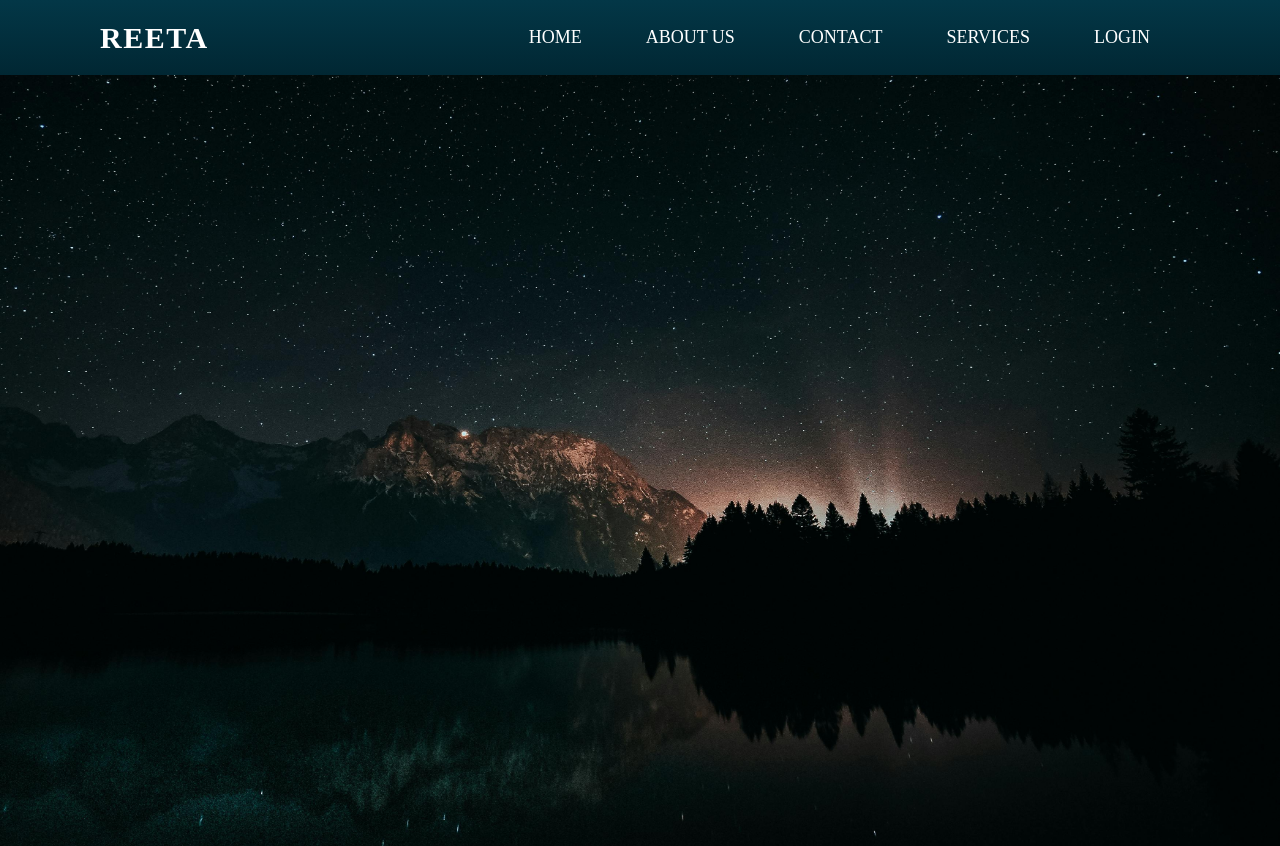
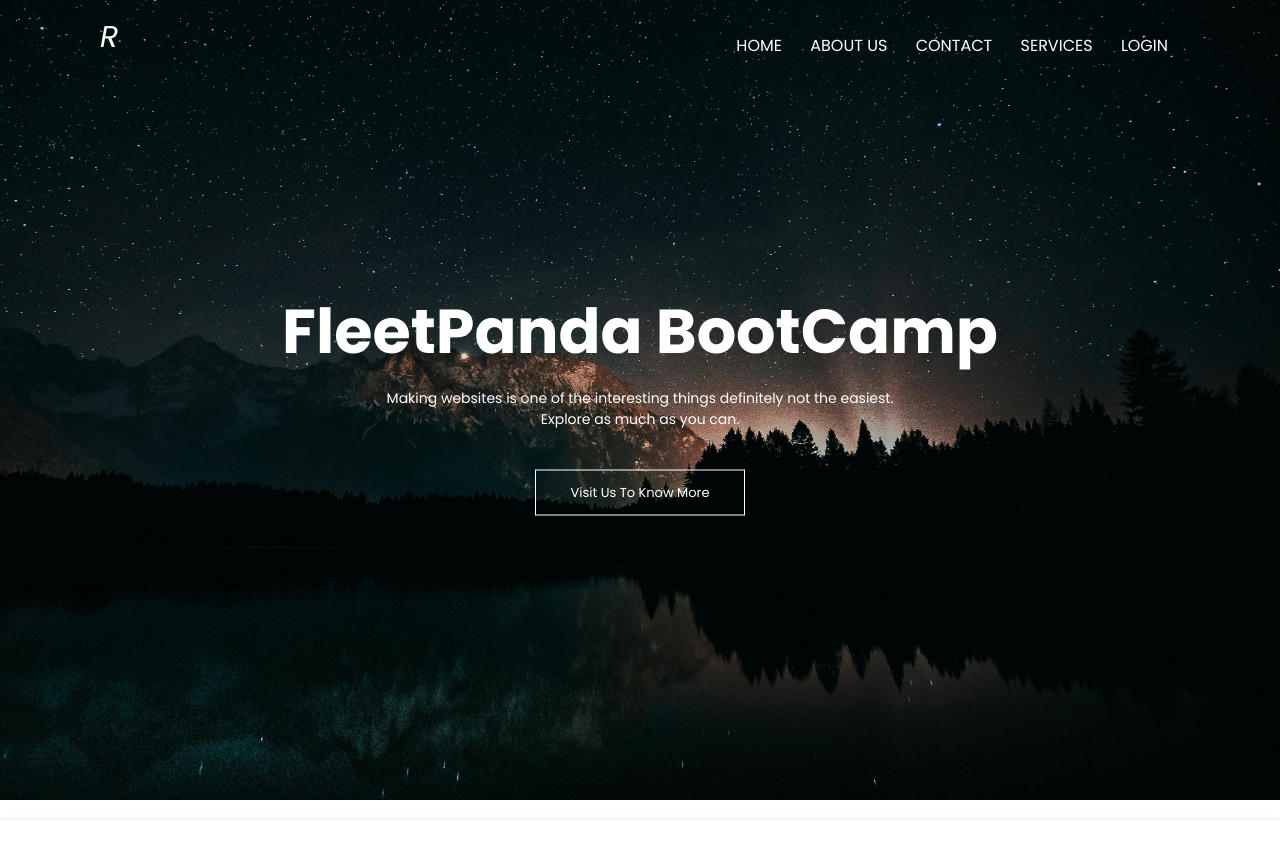
Before and after one commit to Riittaaa/FleetpandaBootcamp, a plain HTML site: page index.html in a window 1280 px wide. Shown: the top 846 px of the page. Drawn offline with Linux system fonts and the light colour scheme.

Commit message:
CSS changes

```diff
--- a/css/login.css
+++ b/css/login.css
@@ -2,6 +2,7 @@
   margin: 0;
   padding: 0;
   box-sizing: border-box;
+  font-family: "Poppins", sans-serif;
 }
 
 body {
@@ -56,7 +57,7 @@ body {
 
 .container input[type="submit"] {
   border-radius: 5px;
-  background-color: rgb(60, 156, 235);
+  background-color: #012733;
   color: white;
   width: 100%;
   padding: 15px;
--- a/css/post.css
+++ b/css/post.css
@@ -2,6 +2,7 @@
   margin: 0;
   padding: 0;
   box-sizing: border-box;
+  font-family: "Poppins", sans-serif;
 }
 
 body {
@@ -19,7 +20,7 @@ body {
   padding: 20px;
   border: 1px solid #ccc;
   box-shadow: rgba(99, 99, 99, 0.2) 0px 2px 8px 0px;
-  background-color: #ff7300;
+  background-color: #185568;
   color: white;
   margin: 100px auto;
   /* display: flex;
@@ -65,3 +66,13 @@ nav li a {
 nav li a:hover {
   color: #ff8c69;
 }
+
+#post-title {
+  text-transform: capitalize;
+  text-align: center;
+  margin: 30px;
+}
+
+#post-body {
+  margin: 20px;
+}
--- a/css/posts.css
+++ b/css/posts.css
@@ -1,6 +1,8 @@
 * {
   margin: 0;
   padding: 0;
+  box-sizing: border-box;
+  font-family: "Poppins", sans-serif;
 }
 
 * {
@@ -80,12 +82,16 @@ p {
   font-family: sans-serif;
 }
 
+button {
+  padding: 10px 6px;
+  border-radius: 12px;
+}
 #read {
   margin: 30px;
   text-align: center;
   background-color: #012733;
   color: white;
-  padding-left: 40px 0;
+  font-size: 15px;
 }
 
 h1 {
--- a/css/signup.css
+++ b/css/signup.css
@@ -2,6 +2,7 @@
   margin: 0;
   padding: 0;
   box-sizing: border-box;
+  font-family: "Poppins", sans-serif;
 }
 
 body {
@@ -56,7 +57,9 @@ body {
 
 .container input[type="submit"] {
   border-radius: 5px;
-  background-color: rgb(60, 156, 235);
+  background-color: #012733;
+
+  /* background-color: rgb(60, 156, 235); */
   color: white;
   width: 100%;
   padding: 15px;
--- a/css/style.css
+++ b/css/style.css
@@ -2,6 +2,7 @@
   margin: 0;
   padding: 0;
   box-sizing: border-box;
+  font-family: "Poppins", sans-serif;
 }
 
 body {
@@ -10,17 +11,27 @@ body {
   min-height: 100vh;
 }
 
+.header {
+  min-height: 100vh;
+  width: 100%;
+  background-image: url(../images/view1.jpg);
+  background-position: center;
+  background-size: cover;
+  position: relative;
+}
+
 nav {
   width: 100%;
   height: 75px;
   line-height: 75px;
   padding: 0 100px;
-  background-image: linear-gradient(#033747, #012733);
+  /* background-image: linear-gradient(#033747, #012733); */
 }
 
 nav .logo p {
   font-size: 30px;
-  font-weight: bold;
+  /* font-weight: bold; */
+  font-style: italic;
   float: left;
   color: white;
   text-transform: uppercase;
@@ -28,7 +39,78 @@ nav .logo p {
   cursor: pointer;
 }
 
-nav ul {
+nav {
+  flex: 1;
+  text-align: right;
+}
+
+nav ul li {
+  list-style: none;
+  display: inline-block;
+  padding: 8px 12px;
+  position: relative;
+}
+
+nav ul li a {
+  color: white;
+  text-decoration: none;
+  font-size: 16px;
+  text-transform: uppercase;
+}
+
+nav ul li::after {
+  content: "";
+  width: 0%;
+  height: 2px;
+  background: #f44336;
+  display: block;
+  margin: auto;
+  transition: 0.5s;
+}
+
+nav ul li:hover::after {
+  width: 100%;
+}
+
+.text-box {
+  width: 90%;
+  color: white;
+  position: absolute;
+  top: 50%;
+  left: 50%;
+  transform: translate(-50%, -50%);
+  text-align: center;
+}
+
+.text-box h1 {
+  font-size: 62px;
+}
+
+.text-box p {
+  margin: 10px 0 40px;
+  font-size: 14px;
+  color: white;
+}
+
+.hero-btn {
+  display: inline-block;
+  text-decoration: none;
+  color: white;
+  border: 1px solid white;
+  padding: 12px 34px;
+  font-size: 13px;
+  background: transparent;
+  position: relative;
+  cursor: pointer;
+}
+
+.hero-btn:hover {
+  border: 1px solid #f44336;
+  background-color: #f44336;
+  transition: 1s;
+}
+
+/* nav ul {
   float: right;
 }
 
@@ -47,7 +129,7 @@ nav li a {
 
 nav li a:hover {
   color: #ff8c69;
-}
+} */
 
 .content-items img {
   width: 100%;
--- a/index.html
+++ b/index.html
@@ -6,11 +6,19 @@
     <title>Reeta Gainju</title>
     <link rel="stylesheet" href="/css/style.css" />
     <script src="/scripts/script.js"></script>
+
+    <link rel="preconnect" href="https://fonts.googleapis.com" />
+    <link rel="preconnect" href="https://fonts.gstatic.com" crossorigin />
+    <link
+      href="https://fonts.googleapis.com/css2?family=Poppins:ital,wght@0,100;0,200;0,300;0,400;0,500;0,600;0,700;0,800;0,900;1,100;1,200;1,300;1,400;1,500;1,600;1,700;1,800;1,900&display=swap"
+      rel="stylesheet"
+    />
   </head>
   <body>
+    <section class="header">
       <nav>
         <div class="logo">
-        <p>Reeta</p>
+          <p>R</p>
         </div>
 
         <ul>
@@ -23,10 +31,19 @@
         </ul>
       </nav>
 
-    <div class="content-items">
-      <img src="/images/view1.jpg" alt="hero image" />
+      <div class="text-box">
+        <h1>FleetPanda BootCamp</h1>
+        <p>
+          Making websites is one of the interesting things definitely not the
+          easiest.<br />Explore as much as you can.
+        </p>
+        <a href="" class="hero-btn">Visit Us To Know More</a>
       </div>
 
+      <!-- <div class="content-items">
+      <img src="/images/view1.jpg" alt="hero image" />
+    </div> -->
+    </section>
     <div id="about">
       <div id="about1">
         <img src="/images/panda.jfif" alt="" />
```
Also changed, not shown: app/login.html (+1 -1 lines), app/post.html (+1 -1 lines), app/posts.html (+1 -1 lines), app/signup.html (+1 -1 lines). Lines whose indentation alone changed are shown as unchanged.
